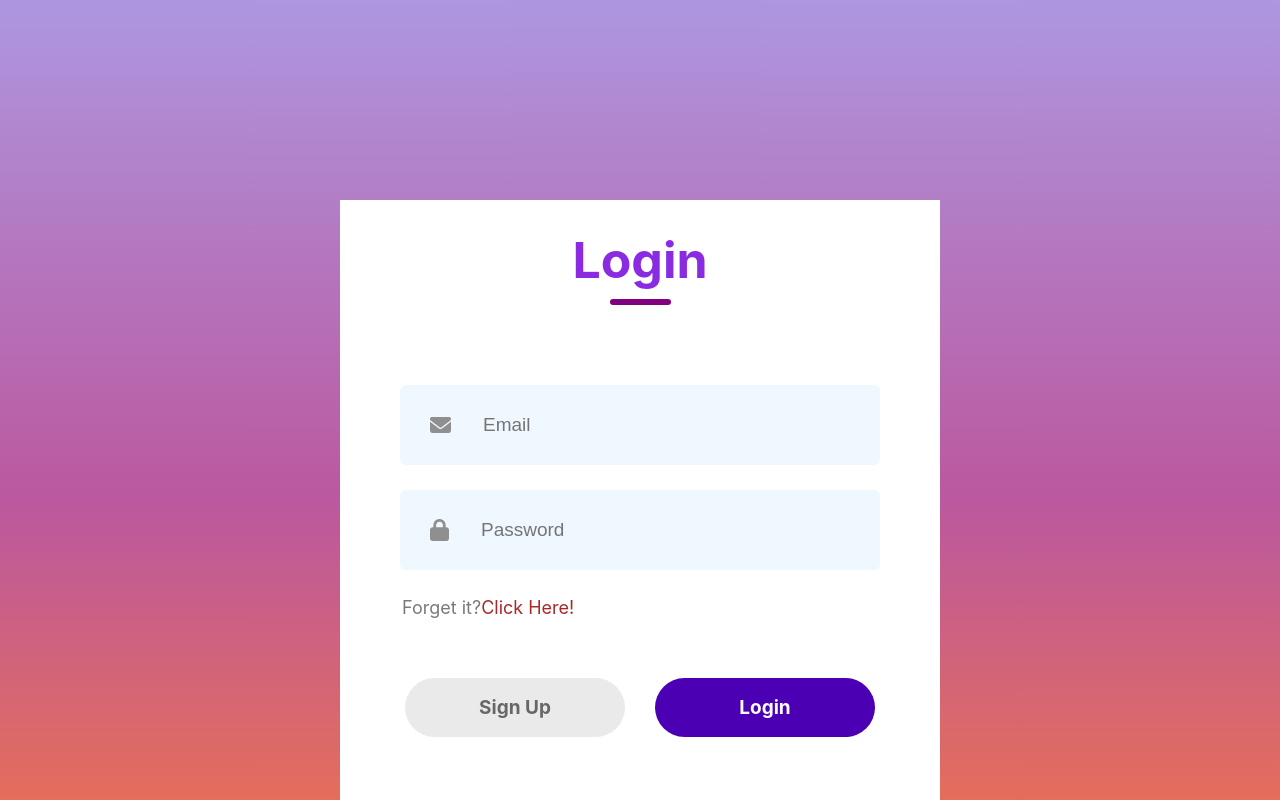
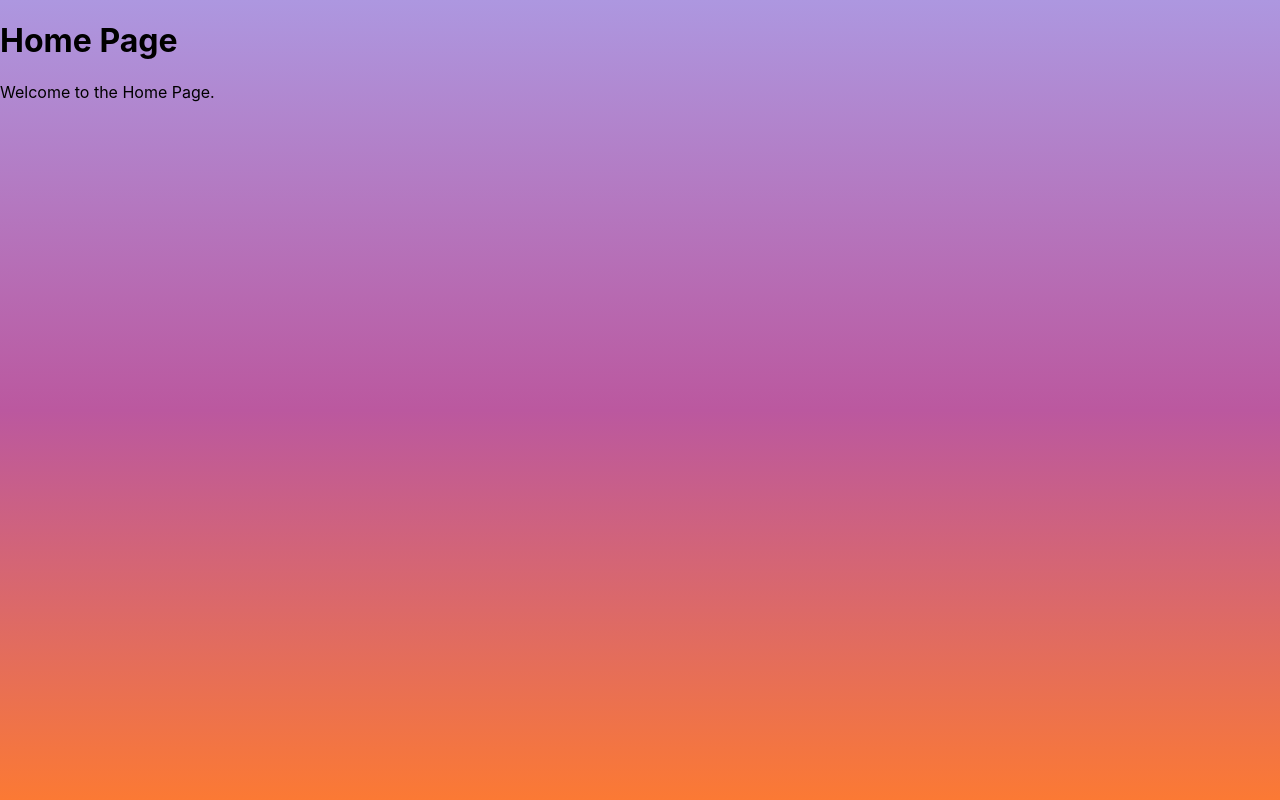
Before and after one commit to H0peXX/football_web, a React (Create React App) app in the folder football-web/: page / in a window 1280 px wide. Shown: the top 800 px of the page. Built offline with nearby package versions, Linux system fonts and the light colour scheme.

Commit message:
add main page
but it still not working :(

```diff
--- a/football-web/src/App.js
+++ b/football-web/src/App.js
@@ -1,9 +1,20 @@
-import './App.css';
+// App.js
+import React from 'react';
+import { BrowserRouter as Router, Route, Routes } from 'react-router-dom';
+import HomePage from './Component/Home/HomePage';
 import LoginSignup from './Component/LoginSignup/LoginSignup';
 
 function App() {
+  console.log("App component is rendering");
+
   return (
-    <LoginSignup></LoginSignup>
+    <Router>
+      <Routes>
+        <Route path="/" element={<HomePage />} />
+        <Route path="/login" element={<LoginSignup action="Login" />} />
+        <Route path="/signup" element={<LoginSignup action="Sign Up" />} />
+      </Routes>
+    </Router>
   );
 }
 
--- /dev/null
+++ b/football-web/src/Component/Home/HomePage.jsx
@@ -0,0 +1,16 @@
+import React from 'react';
+
+const HomePage = () => {
+  return (
+    <div>
+      <header>
+        <h1>Home Page</h1>
+      </header>
+      <main>
+        <p>Welcome to the Home Page.</p>
+      </main>
+    </div>
+  );
+}
+
+export default HomePage;
--- a/football-web/src/Component/LoginSignup/LoginSignup.jsx
+++ b/football-web/src/Component/LoginSignup/LoginSignup.jsx
@@ -1,70 +1,69 @@
+// LoginSignup.js
 import React, { useState, useEffect } from "react";
 import user_icon from './Asset/person.png';
 import email_icon from './Asset/email.png';
 import password_icon from './Asset/password.png';
 import './LoginSignup.css';
 
-const LoginSignup = () => {
-    const [action, setAction] = useState("Login");
+const LoginSignup = ({ action }) => {
+    const [currentAction, setCurrentAction] = useState(action || "Login");
     const [animationClass, setAnimationClass] = useState("fade-in");
 
+    useEffect(() => {
+        setCurrentAction(action); // Update the state if the action prop changes
+    }, [action]);
+
     const toggleAction = (newAction) => {
-        // Trigger fade-out animation
         setAnimationClass("fade-out");
         setTimeout(() => {
-            // Update the action and trigger fade-in animation after fade-out completes
-            setAction(newAction);
+            setCurrentAction(newAction);
             setAnimationClass("fade-in");
-        }, 500); // Match with animation duration
+        }, 500);
     };
 
     return (
         <div>
             <div className={`container ${animationClass}`}>
                 <div className="header">
-                    <div className="text">{action}</div>
+                    <div className="text">{currentAction}</div>
                     <div className="underline"></div>
                 </div>
                 <div className="inputs">
-                    {action === "Login" ? (
-                        <div></div>
-                    ) : (
+                    {currentAction === "Sign Up" && (
                         <>
                             <div className="input">
-                                <img src={user_icon} alt="" />
+                                <img src={user_icon} alt="User icon" />
                                 <input type="text" placeholder="First Name" />
                             </div>
                             <div className="input">
-                                <img src={user_icon} alt="" />
+                                <img src={user_icon} alt="User icon" />
                                 <input type="text" placeholder="Last Name" />
                             </div>
                         </>
                     )}
-
                     <div className="input">
-                        <img src={email_icon} alt="" />
+                        <img src={email_icon} alt="Email icon" />
                         <input type="email" placeholder="Email" />
                     </div>
                     <div className="input">
-                        <img src={password_icon} alt="" />
+                        <img src={password_icon} alt="Password icon" />
                         <input type="password" placeholder="Password" />
                     </div>
                 </div>
-                {action === "Sign Up" ? (
-                    <div></div>
-                ) : (
-                    <div className="forgot-password">Forget it?<span>Click Here!</span></div>
+                {currentAction === "Login" && (
+                    <div className="forgot-password">
+                        Forget it? <span>Click Here!</span>
+                    </div>
                 )}
-
                 <div className="submit-container">
                     <div
-                        className={action === "Login" ? "submit gray" : "submit"}
+                        className={currentAction === "Login" ? "submit gray" : "submit"}
                         onClick={() => toggleAction("Sign Up")}
                     >
                         Sign Up
                     </div>
                     <div
-                        className={action === "Sign Up" ? "submit gray" : "submit"}
+                        className={currentAction === "Sign Up" ? "submit gray" : "submit"}
                         onClick={() => toggleAction("Login")}
                     >
                         Login
--- /dev/null
+++ b/package.json
@@ -0,0 +1,5 @@
+{
+  "dependencies": {
+    "react-router-dom": "^6.28.0"
+  }
+}
```
Also changed, not shown: football-web/src/Component/LoginSignup/LoginSignup.css (+17 -15 lines), 1 other file (tests, documents, lock files or other folders).
